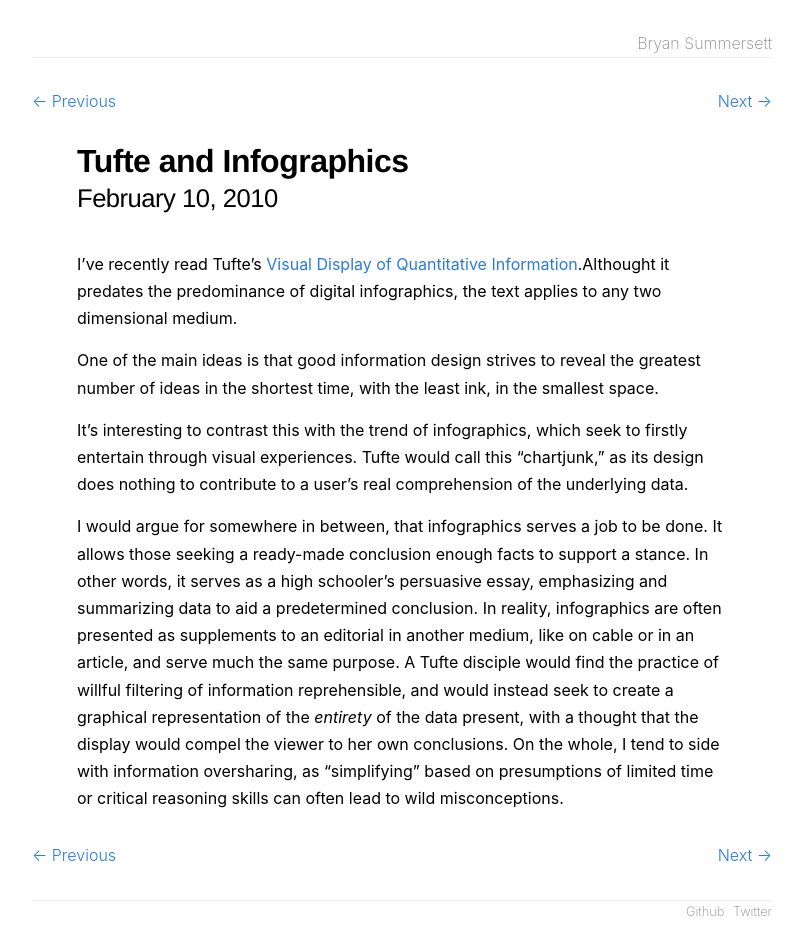
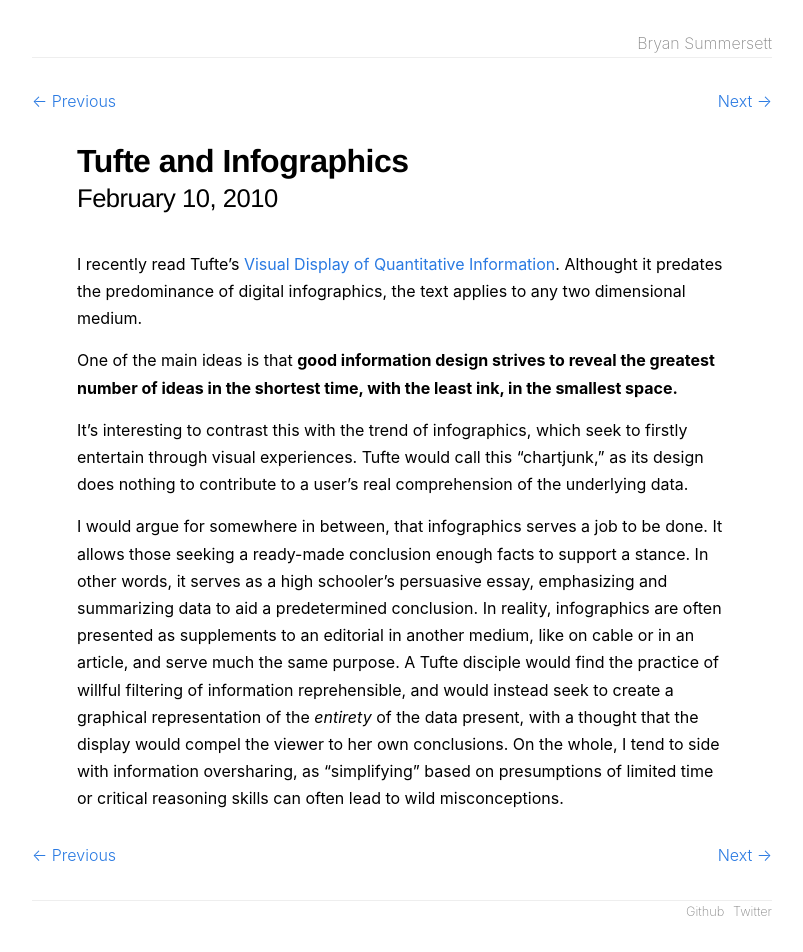
Before and after one commit to bryansum/bsumm.net, a Jekyll site: the page built from _posts/2010-02-10-tuftian.markdown, in a window 1280 px wide. Shown: the whole page, without its empty margins (238-1041 px from the left). Built offline with Jekyll 4.4.1, drawn with Linux system fonts in a browser that asks for light colours.

```diff
--- a/_posts/2010-02-10-tuftian.markdown
+++ b/_posts/2010-02-10-tuftian.markdown
@@ -3,9 +3,9 @@ layout: post
 title: Tufte and Infographics
 ---
 
-I've recently read Tufte's [Visual Display of Quantitative Information](http://www.amazon.com/Visual-Display-Quantitative-Information/dp/096139210X).Althought it predates the predominance of digital infographics, the text applies to any two dimensional medium.
+I recently read Tufte's [Visual Display of Quantitative Information](http://www.amazon.com/Visual-Display-Quantitative-Information/dp/096139210X). Althought it predates the predominance of digital infographics, the text applies to any two dimensional medium.
 
-One of the main ideas is that good information design strives to reveal the greatest number of ideas in the shortest time, with the least ink, in the smallest space.
+One of the main ideas is that **good information design strives to reveal the greatest number of ideas in the shortest time, with the least ink, in the smallest space.**
 
 It's interesting to contrast this with the trend of infographics, which seek to firstly entertain through visual experiences. Tufte would call this "chartjunk," as its design does nothing to contribute to a user's real comprehension of the underlying data.
 
--- a/_posts/2010-07-09-learning-perl.markdown
+++ b/_posts/2010-07-09-learning-perl.markdown
@@ -3,7 +3,7 @@ layout: post
 title: Learning Perl
 ---
 
-As there's a decent amount of legacy code at work, I'm starting to learn Perl. The language has had a longer history than some of the popular scripting languages today, so determining best practices involves good ol' investigative work. A good starting point, I've been repeatedly told, is the mammoth (e.g. [Programming Perl](http://www.amazon.com/Programming-Perl-3rd-Larry-Wall/dp/0596000278)), which represents the learn-everything-at-once, disassociated approach, and favors those who would love nothing more than to curl up next to an O'Reilly book for an entire weekend. [Modern Perl](http://www.onyxneon.com/books/modern_perl/index.html),  a more recent beginner's book, which takes an opinionated view in promoting more recent changes to the language, starting with Perl 5.12.
+As there's a decent amount of legacy code at work, I'm starting to learn Perl. The language has had a longer history than some of the popular scripting languages today, so determining best practices involves good ol' investigative work. A good starting point, I've been repeatedly told, is the mammoth [Programming Perl](http://www.amazon.com/Programming-Perl-3rd-Larry-Wall/dp/0596000278), which represents the learn-everything-at-once, disassociated approach, and favors those who would love nothing more than to curl up next to an O'Reilly book for an entire weekend. [Modern Perl](http://www.onyxneon.com/books/modern_perl/index.html),  a more recent beginner's book, which takes an opinionated view in promoting more recent changes to the language, starting with Perl 5.12.
 
 Here are a few observations I've noticed:
 
--- a/_posts/2010-10-14-a-holistic-view-of-nearly-everything.markdown
+++ b/_posts/2010-10-14-learning-how-to-learn.markdown
@@ -7,4 +7,4 @@ Finding connections between disciplines fascinates me, like the similarities bet
 
 Analytical and procedural thinking are requisites for any successful computer scientist, but the truly innovative are able to call on a wide breadth of knowledge when needed. This can have surprising results. [John Holland](http://en.wikipedia.org/wiki/John_Henry_Holland) took the idea of gene replication and adapted it into a well-known algorithm. Alan Kay, trained as a biologist, took the idea of cellular processes as the basis for object-oriented programming: encapsulation serving as an analogue to the cell wall, and signaling between the cells representing something akin to message passing. Understanding the incentives of your customer is largely about being able to empathize with them. As Google has demonstrated, this can't always be solved by refining an algorithm or A/B testing. This realization has led to technology companies emphasizing interaction design, which has its roots in  psychology. Systems thinking, now commonly applied in business development, was largely inspired by the work of Donella Meadows, an environmental scientist who wrote 1972's the [The Limits of Growth](http://www.amazon.com/Limits-Growth-30-year-Update/dp/184407143X), a study of how exponential forces interact with finite natural resources. (Another one of her books, [Thinking in Systems](http://www.amazon.com/Thinking-Systems-Donella-H-Meadows/dp/1603580557), remains a favorite read of mine as a beginner's guide to systems thinking.)
 
-Breadth in thinking, to me, means reading widely, critically, and then deeply in fields one finds interesting. This requires "learning how to learn," which happens to be one of the tenants of an ideal liberal arts education. Unfortunately, this isn't a focus of many engineering schools. More engineers and technologists-cum-entrepreneurs should find more time to explore these fields, not only for perspectives' sake, but also for the sake of our global society.
+Breadth in thinking, to me, means reading widely, critically, and then deeply in fields one finds interesting. **This requires "learning how to learn,"** which happens to be one of the tenants of an ideal liberal arts education. Unfortunately, this isn't a focus of many engineering schools. More engineers and technologists-cum-entrepreneurs should find more time to explore these fields, not only for perspectives' sake, but also for the sake of our global society.
--- a/_posts/2012-06-25-old-projects.markdown
+++ /dev/null
@@ -1,6 +0,0 @@
----
-title: Old projects
-layout: post
----
-
-I'm doing some spring cleaning on the site. If you're interested in music synthesizers for iOS, see the project pages for [iJam](/projects/ijam.html) or [pdlib](/projects/pdlib.html). Otherwise, stay tuned for future updates.
```
Also changed, not shown: other parts of _posts/2010-10-14-learning-how-to-learn.markdown (+1 -1 lines), _posts/2010-01-01-happy-new-year.markdown (deleted, +0 -10 lines), _posts/2012-07-01-mindstorms.md (+1 -1 lines).
